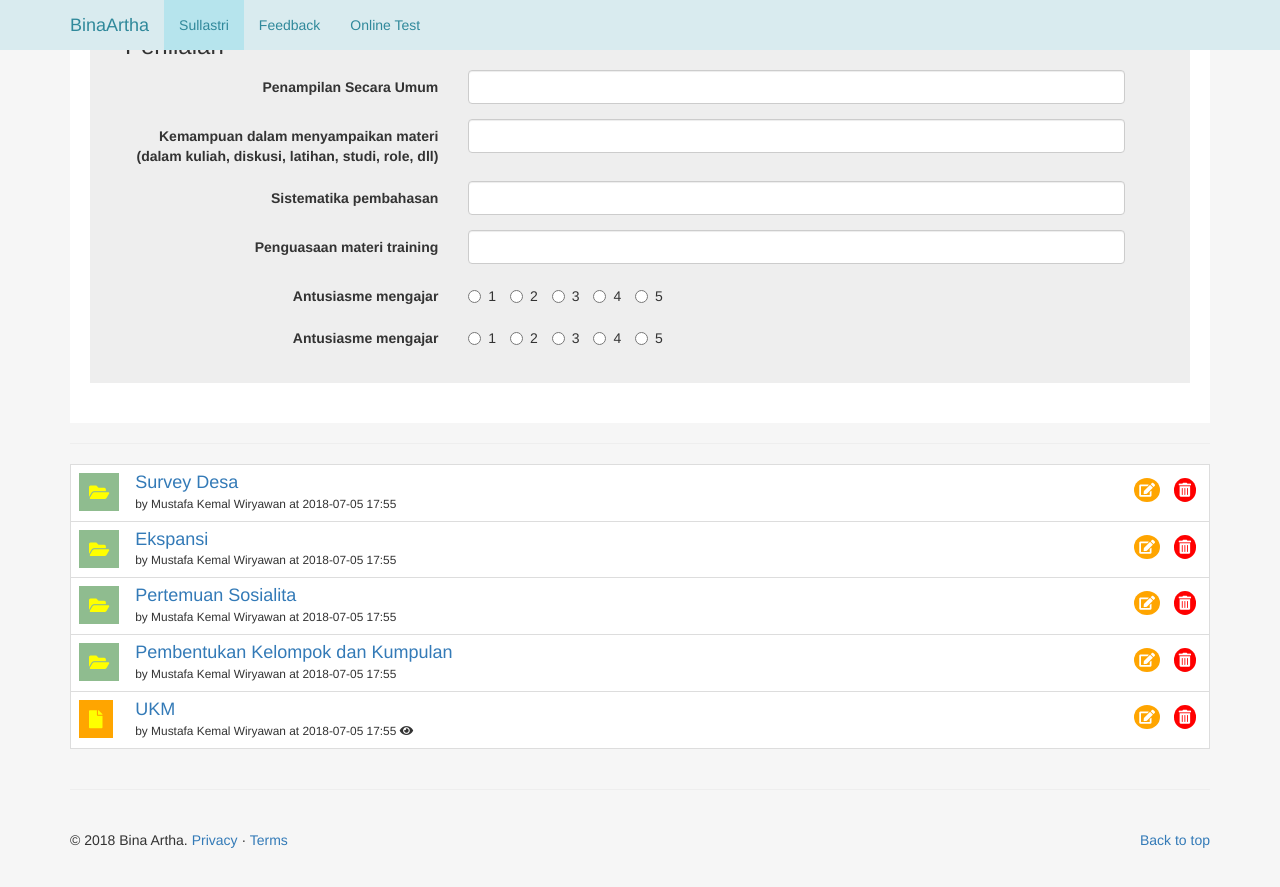
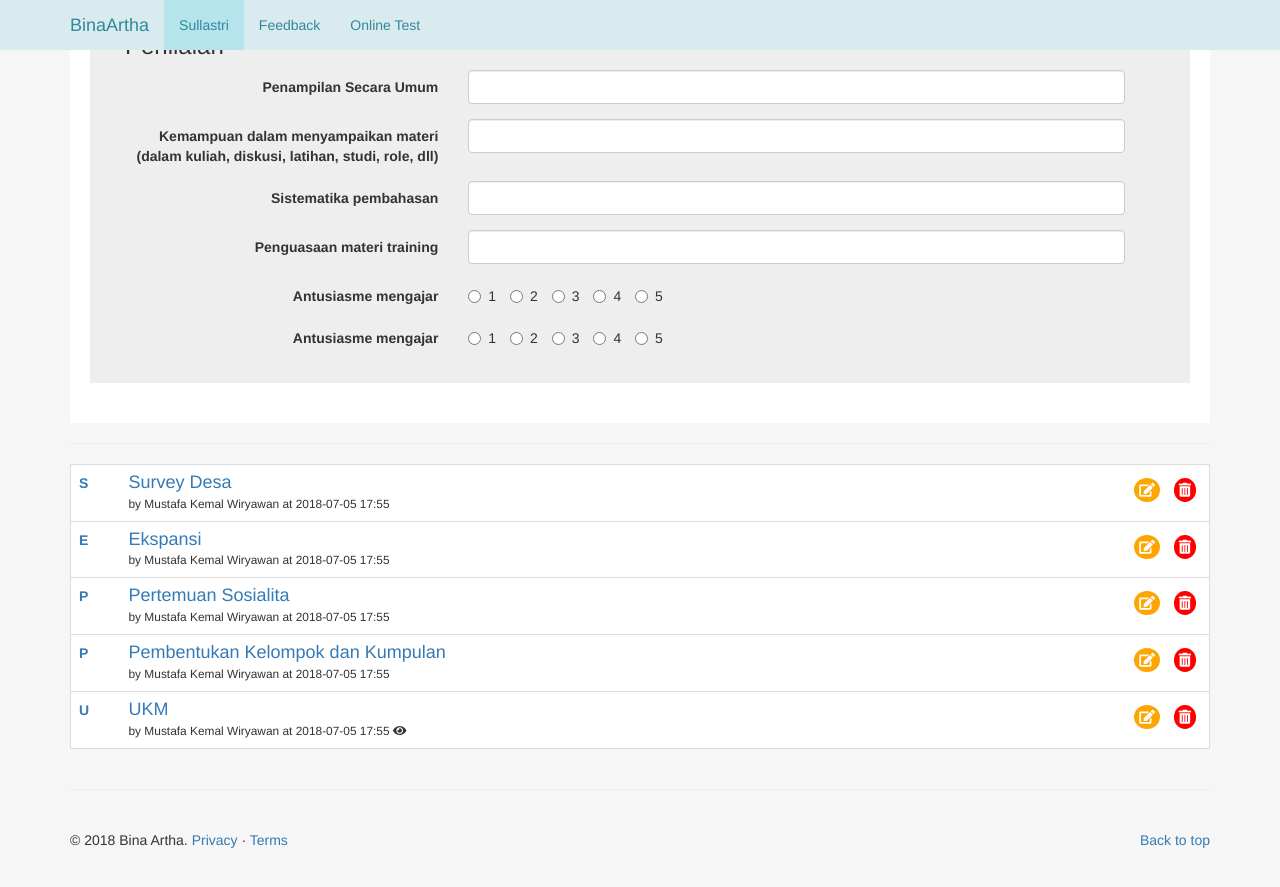
Before and after one commit to kemtol/Bina-Artha, a Jekyll site: the page built from laman/dashboard.md, in a window 1280 px wide and 900 px high, scrolled down 3424 px. Shown: the top 887 px of the window. Built offline with Jekyll 4.4.1, drawn with Linux system fonts in a browser that asks for light colours; nearby versions of some CDN libraries.

Commit message:
Update admin.html

```diff
--- a/_layouts/admin.html
+++ b/_layouts/admin.html
@@ -370,27 +370,27 @@
         <table class="table table-responsive">
           <tbody>
             <tr>
-              <th scope="row"><a href="" class="fas fa-folder-open"></a></th>
+              <th scope="row"><a href="">S</a></th>
               <td><h4><a href="">Survey Desa</a></h4><small>by Mustafa Kemal Wiryawan at 2018-07-05 17:55</small></td>
               <td class="text-right"><a href="" class="fas fa-edit" data-toggle="modal" data-target="#edit--course"></a> <a href="" class="fas fa-trash-alt" data-toggle="modal" data-target="#delete--course"></a></td>
             </tr>
             <tr>
-              <th scope="row"><a href="" class="fas fa-folder-open"></a></th>
+              <th scope="row"><a href="">E</a></th>
               <td><h4><a href="">Ekspansi</a></h4><small>by Mustafa Kemal Wiryawan at 2018-07-05 17:55</small></td>
               <td class="text-right"><a href="" class="fas fa-edit" data-toggle="modal" data-target="#edit--course"></a> <a href="" class="fas fa-trash-alt" data-toggle="modal" data-target="#delete--course"></a></td>
             </tr>
             <tr>
-              <th scope="row"><a href="" class="fas fa-folder-open"></a></th>
+              <th scope="row"><a href="">P</a></th>
               <td><h4><a href="">Pertemuan Sosialita</a></h4><small>by Mustafa Kemal Wiryawan at 2018-07-05 17:55</small></td>
               <td class="text-right"><a href="" class="fas fa-edit" data-toggle="modal" data-target="#edit--course"></a> <a href="" class="fas fa-trash-alt" data-toggle="modal" data-target="#delete--course"></a></td>
             </tr>
             <tr>
-              <th scope="row"><a href="" class="fas fa-folder-open"></a></th>
+              <th scope="row"><a href="">P</a></th>
               <td><h4><a href="">Pembentukan Kelompok dan Kumpulan</a></h4><small>by Mustafa Kemal Wiryawan at 2018-07-05 17:55</small></td>
               <td class="text-right"><a href="" class="fas fa-edit" data-toggle="modal" data-target="#edit--course"></a> <a href="" class="fas fa-trash-alt" data-toggle="modal" data-target="#delete--course"></a></td>
             </tr>
             <tr>
-              <th scope="row"><a href="" class="fas fa-file orange"></a></th>
+              <th scope="row"><a href="">U</a></th>
               <td><h4><a href="">UKM</a></h4><small>by Mustafa Kemal Wiryawan at 2018-07-05 17:55 <i class="fas fa-eye"></i></small></td>
               <td class="text-right"><a href="" class="fas fa-edit" data-toggle="modal" data-target="#edit--course"></a> <a href="" class="fas fa-trash-alt" data-toggle="modal" data-target="#delete--course"></a></td>
             </tr>
```
